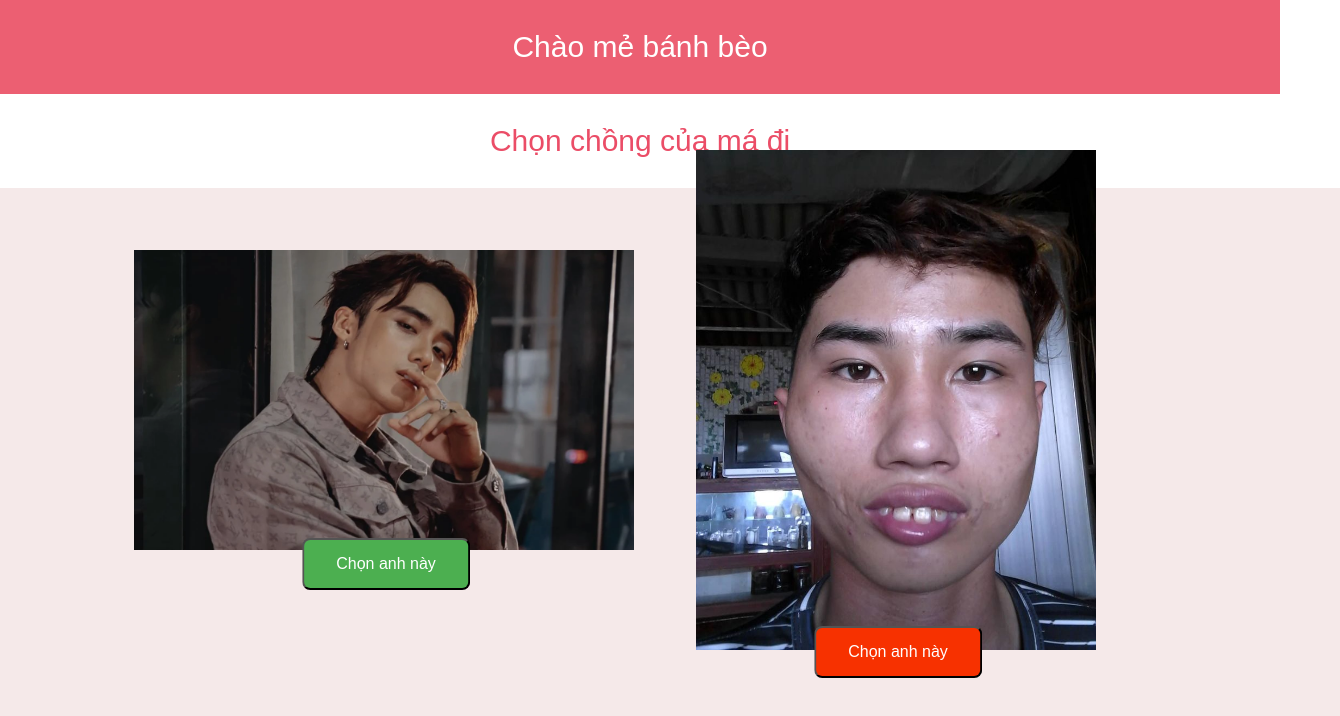
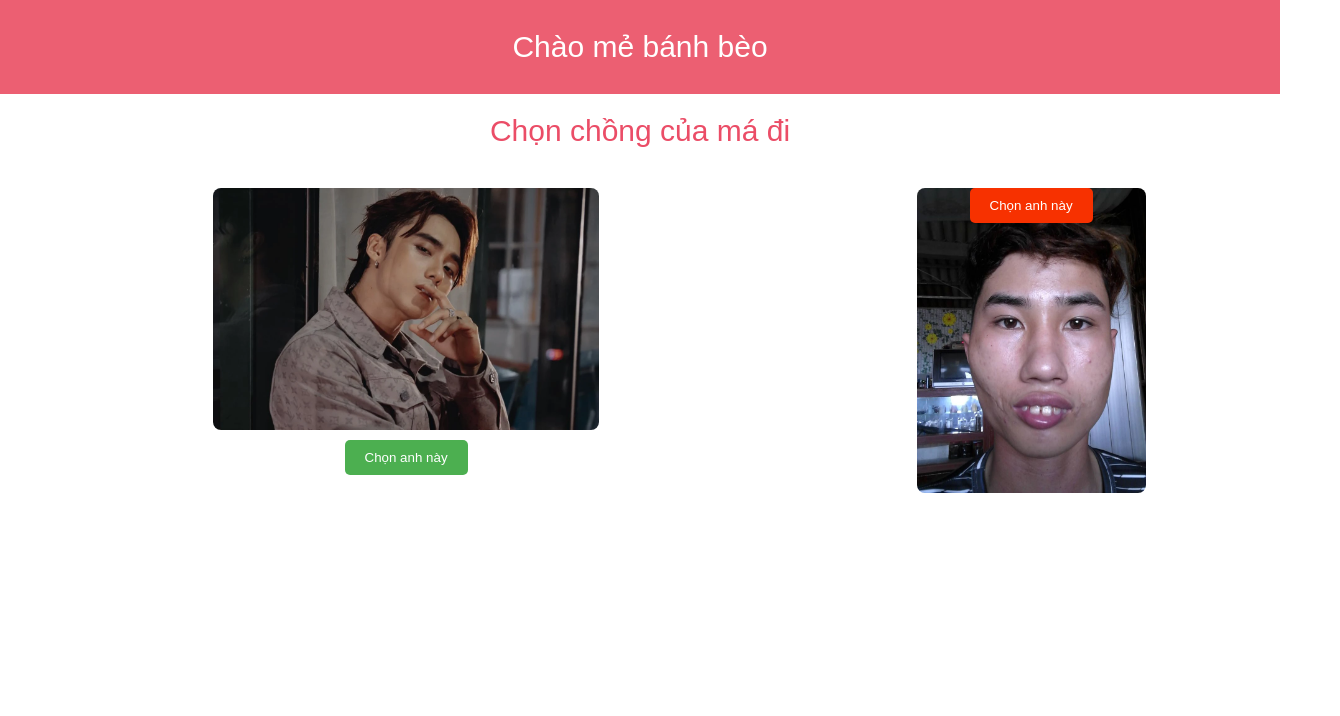
Before and after one commit to HoaiiThuongg/HtmlChooseHusband, a plain HTML site: page index.html in a window 1280 px wide. Shown: the whole page, 1340 px wide, since content can reach past the window. Drawn offline with Linux system fonts and the light colour scheme.

Commit message:
sua loi can anh bang chat gpt

```diff
--- a/index.html
+++ b/index.html
@@ -16,18 +16,14 @@
             Chọn chồng của má đi
         </h>
     </main>
-    <div id="anhNen">
-        <img src="images/haiDangDoo.png" alt="HaiDangDoo"
-        width="500" height="300" title="HaiDangDoo"
-        class="image1">
-
-        <img src="images/anhTraiXau.png" alt="AnhTraiXau"
-        width="400" height="500" title="AnhTraiXau"
-        class="image2">
-
+    <div id="container">
+        <div class="image-container">
+            <img src="images/haiDangDoo.png" alt="HaiDangDoo" class="image">
+            <button onclick="chooseHDD('images/anhNenTraiTim.png')" class="my-button">Chọn anh này</button>
+        </div>
+        <div class="image-container">
+            <img src="images/anhTraiXau.png" alt="AnhTraiXau" class="image">
+            <button id="buttonAXT" class="my-button">Chọn anh này</button>
+        </div>
     </div>
-
-    <button id="buttonHDD" onclick="chooseHDD('images/anhNenTraiTim.png')" type="button">Chọn anh này</button>
-
-    <button id="buttonAXT">Chọn anh này</button>
 </body>
--- a/script.js
+++ b/script.js
@@ -1,5 +1,5 @@
 function chooseHDD(imageUrl) {
-    document.getElementById('anhNen').style.backgroundImage = `url('${imageUrl}')`;
+    document.getElementById('container').style.backgroundImage = `url('${imageUrl}')`;
 }
 
 function chayDi()
--- a/styles.css
+++ b/styles.css
@@ -35,14 +35,13 @@ main {
     color: rgb(235, 77, 103);
     font-size: 30;
     text-align: center;
-    padding: 1em;
+    padding: 20px;
 }
 
 #anhNen
 {
-    /* background-image: url('images/anhNenTraiTim.png'); Ensure the correct file extension */
-    width: 100vw; /* Full viewport width */
-    height: 800px; /* Full height with units */
+    width: 100%; /* Full viewport width */
+    height: auto;
     background-color: #f5e9e9; /* Default background color */
     background-size: cover; /* Ensure the image covers the entire element */
     background-position: center; /* Center the image */
@@ -50,61 +49,71 @@ main {
     color: rgb(235, 77, 103);
     font-size: 30px;
     text-align: center;
-    padding: 1em;
+    padding: 20px;
+    flex-wrap: wrap;
+    display: grid;
+    grid-template-columns: repeat(2, 1fr); /* 2 cột bằng nhau */
+    justify-items: center; /* Căn giữa theo chiều ngang trong mỗi ô */
+    align-items: center; /* Căn giữa theo chiều dọc trong mỗi ô */
+}
+
+#container {
+    display: flex; /* Sử dụng Flexbox để căn giữa hai phần */
+    justify-content: center; /* Căn giữa các phần tử */
+    grid-template-columns: repeat(2, 1fr);
+    gap: 10px; /* Khoảng cách giữa hai phần tử (hình ảnh và nút) */
+    padding: 20px; /* Khoảng cách cho container */
+}
+
+.image-container {
+    display: flex; /* Sử dụng Flexbox để căn giữa hình ảnh và nút */
+    flex-direction: column; /* Xếp chồng hình ảnh và nút theo chiều dọc */
+    align-items: center; /* Căn giữa theo chiều ngang */
+}
+
+.image {
+    max-width: 50%; /* Hình ảnh không vượt quá chiều rộng của container */
+    height: auto; /* Giữ tỉ lệ khung hình */
+    margin-bottom: 10px; /* Khoảng cách 10px giữa hình ảnh và nút */
+    border-radius: 8px; /* Bo góc cho hình ảnh */
+}
+
+.my-button {
+    padding: 10px 20px; /* Khoảng cách bên trong nút */
+    background-color: #4CAF50; /* Màu nền của nút */
+    color: white; /* Màu chữ */
+    border: none; /* Không có viền */
+    border-radius: 5px; /* Bo góc cho nút */
+    cursor: pointer; /* Con trỏ chuột thành tay khi hover */
+}
+
+.my-button:hover {
+    background-color: #45a049; /* Màu nền khi hover */
 }
 
 .image1
 {
-    position: absolute;
-    top: 50%;
-    left: 30%;
-    transform: translate(-50%, -50%);
+    max-width: 100%; /* Hình ảnh không vượt quá chiều rộng của container */
+    height: auto; /* Giữ tỉ lệ khung hình */
+    margin: 10px; /* Khoảng cách giữa các hình ảnh */
+    border-radius: 8px; /* Bo góc cho hình ảnh */
 }
 
 .image2
 {
-    position: absolute;
-    top: 50%;
-    left: 70%;
-    transform: translate(-50%, -50%);
-}
-
-#buttonHDD
-{
-    background-color: #4CAF50;
-    color: white;
-    padding: 15px 32px; /* Khoảng cách bên trong */
-    text-align: center; /* Căn giữa văn bản */
-    text-decoration: none; /* Xóa gạch chân */
-    display: inline-block; /* Hiển thị theo hàng */
-    font-size: 16px; /* Kích thước chữ */
-    margin: 4px 2px; /* Khoảng cách xung quanh */
-    cursor: pointer; /* Con trỏ chuột khi di chuột qua */
-    border-radius: 8px; /* Bo góc nút */
-    transition: background-color 0.3s; /* Hiệu ứng chuyển màu nền khi hover */
-    position: absolute;
-    top: 70%;
-    left: 30%;
-    transform: translate(-50%, -50%);
+    max-width: 100%; /* Hình ảnh không vượt quá chiều rộng của container */
+    height: auto; /* Giữ tỉ lệ khung hình */
+    margin: 10px; /* Khoảng cách giữa các hình ảnh */
+    border-radius: 8px; /* Bo góc cho hình ảnh */
 }
 
 #buttonAXT
 {
     background-color: #f73100;
     color: white;
-    padding: 15px 32px; /* Khoảng cách bên trong */
-    text-align: center; /* Căn giữa văn bản */
-    text-decoration: none; /* Xóa gạch chân */
     display: inline-block; /* Hiển thị theo hàng */
-    font-size: 16px; /* Kích thước chữ */
-    margin: 4px 2px; /* Khoảng cách xung quanh */
-    cursor: pointer; /* Con trỏ chuột khi di chuột qua */
-    border-radius: 8px; /* Bo góc nút */
     transition: background-color 0.3s; /* Hiệu ứng chuyển màu nền khi hover */
     position: absolute;
-    top: 81%;
-    left: 70%;
-    transform: translate(-50%, -50%);
 }
 
 footer {
```
